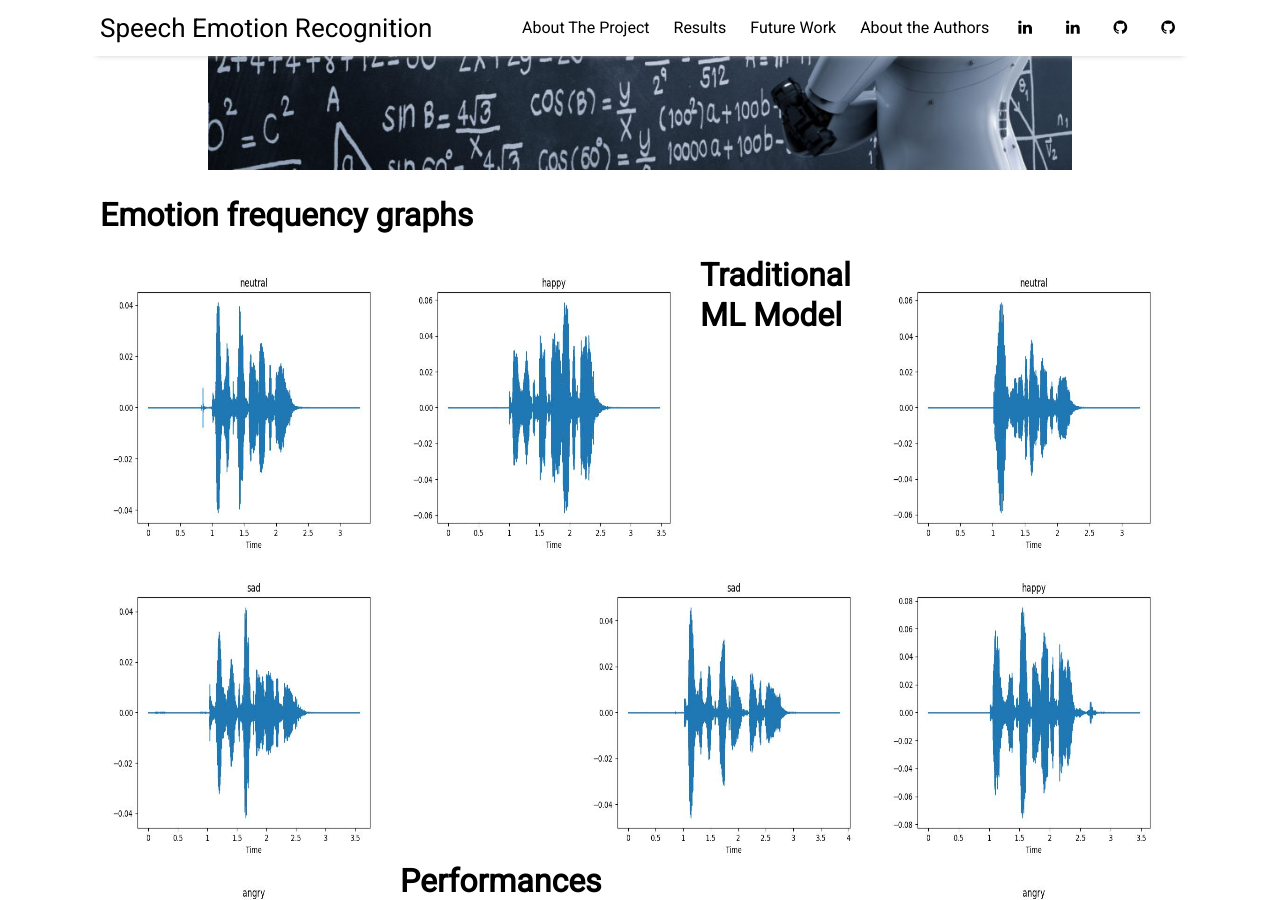
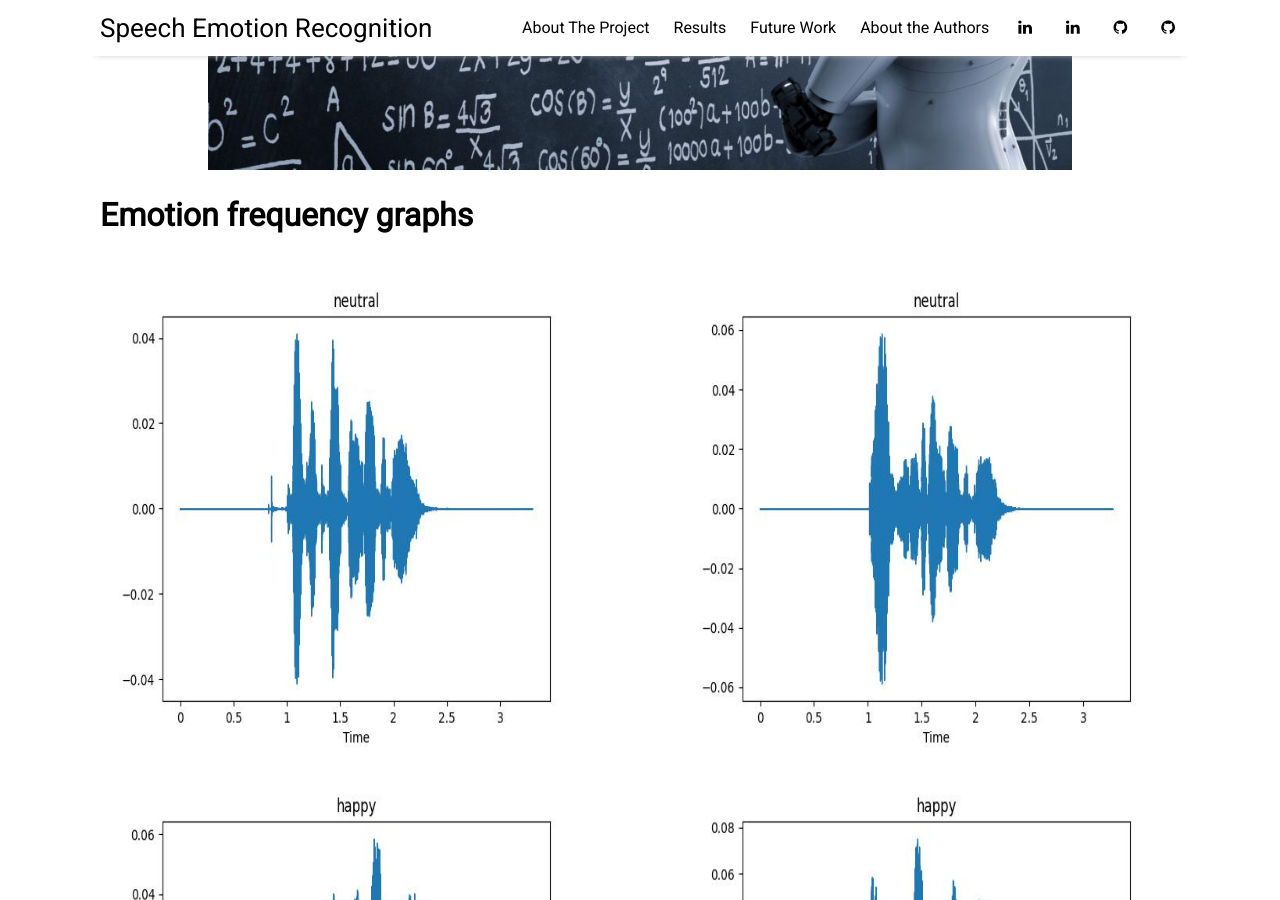
Before and after one commit to kelvinm10/SER_Website, a Jekyll site: the page built from _posts/2022-04-18-results.md, in a window 1280 px wide and 900 px high, scrolled down 568 px. Built offline with Jekyll 4.4.1, drawn with Linux system fonts in a browser that asks for light colours; nearby versions of some CDN libraries.

Commit message:
image resizing

```diff
--- a/_posts/2022-04-18-results.md
+++ b/_posts/2022-04-18-results.md
@@ -9,17 +9,17 @@ image: results.jpg
 
 # Emotion frequency graphs
 
-<img src="{{ site.github.url }}/assets/img/neutral1.jpg" alt="neutral1" style="width:300px;height:300px;" align="left">
-<img src="{{ site.github.url }}/assets/img/neutral2.jpg" alt="neutral2" style="width:300px;height:300px;" align="right">
+<img src="{{ site.github.url }}/assets/img/neutral1.jpg" alt="neutral1" style="width:500px;height:500px;" align="left">
+<img src="{{ site.github.url }}/assets/img/neutral2.jpg" alt="neutral2" style="width:500px;height:500px;" align="right">
 
-<img src="{{ site.github.url }}/assets/img/happy1.jpg" alt="happy1" style="width:300px;height:300px;" align="left">
-<img src="{{ site.github.url }}/assets/img/happy2.jpg" alt="happy2" style="width:300px;height:300px;" align="right">
+<img src="{{ site.github.url }}/assets/img/happy1.jpg" alt="happy1" style="width:500px;height:500px;" align="left">
+<img src="{{ site.github.url }}/assets/img/happy2.jpg" alt="happy2" style="width:500px;height:500px;" align="right">
 
-<img src="{{ site.github.url }}/assets/img/sad1.jpg" alt="sad1" style="width:300px;height:300px;" align="left">
-<img src="{{ site.github.url }}/assets/img/sad2.jpg" alt="sad2" style="width:300px;height:300px;" align="right">
+<img src="{{ site.github.url }}/assets/img/sad1.jpg" alt="sad1" style="width:500px;height:500px;" align="left">
+<img src="{{ site.github.url }}/assets/img/sad2.jpg" alt="sad2" style="width:500px;height:500px;" align="right">
 
-<img src="{{ site.github.url }}/assets/img/angry1.jpg" alt="angry1" style="width:300px;height:300px;" align="left">
-<img src="{{ site.github.url }}/assets/img/angry2.jpg" alt="angry2" style="width:300px;height:300px;" align="right">
+<img src="{{ site.github.url }}/assets/img/angry1.jpg" alt="angry1" style="width:500px;height:500px;" align="left">
+<img src="{{ site.github.url }}/assets/img/angry2.jpg" alt="angry2" style="width:500px;height:500px;" align="right">
 
 # Traditional ML Model Performances
 <table>
```
